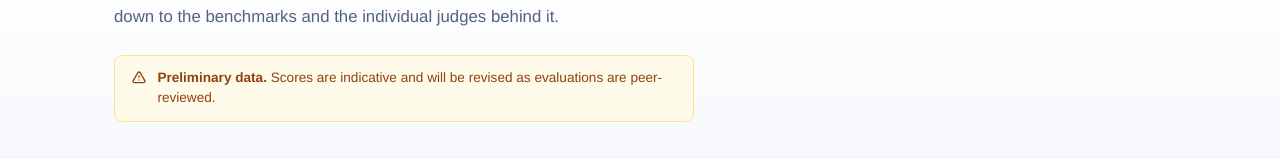
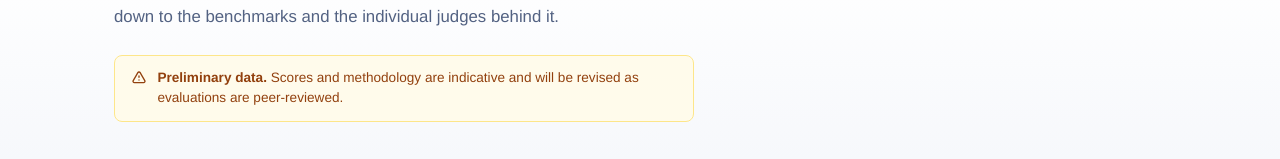
Before and after one commit to EuroSafeAI/eurosafeai.github.io, a React (Vite) app: page /certificate in a window 1280 px wide. Shown: the part 325-484 px from the top of the page. Built offline with nearby package versions, Linux system fonts and the light colour scheme; the HTML template or start-up script is replaced by a standard one.

Commit message:
fix(certificate): restore methodology to preliminary badge
The badge said only scores would be revised; methodology is
equally provisional pending peer review.

```diff
--- a/src/pages/CertificatePage.tsx
+++ b/src/pages/CertificatePage.tsx
@@ -116,8 +116,8 @@ const CertificatePage = () => {
               <path strokeLinecap="round" strokeLinejoin="round" strokeWidth={2} d="M12 9v2m0 4h.01m-6.938 4h13.856c1.54 0 2.502-1.667 1.732-3L13.732 4c-.77-1.333-2.694-1.333-3.464 0L3.34 16c-.77 1.333.192 3 1.732 3z" />
             </svg>
             <span>
-              <strong style={{ fontWeight: 700 }}>Preliminary data.</strong> Scores are indicative and
-              will be revised as evaluations are peer-reviewed.
+              <strong style={{ fontWeight: 700 }}>Preliminary data.</strong> Scores and methodology
+              are indicative and will be revised as evaluations are peer-reviewed.
             </span>
           </motion.div>
         </div>
```
